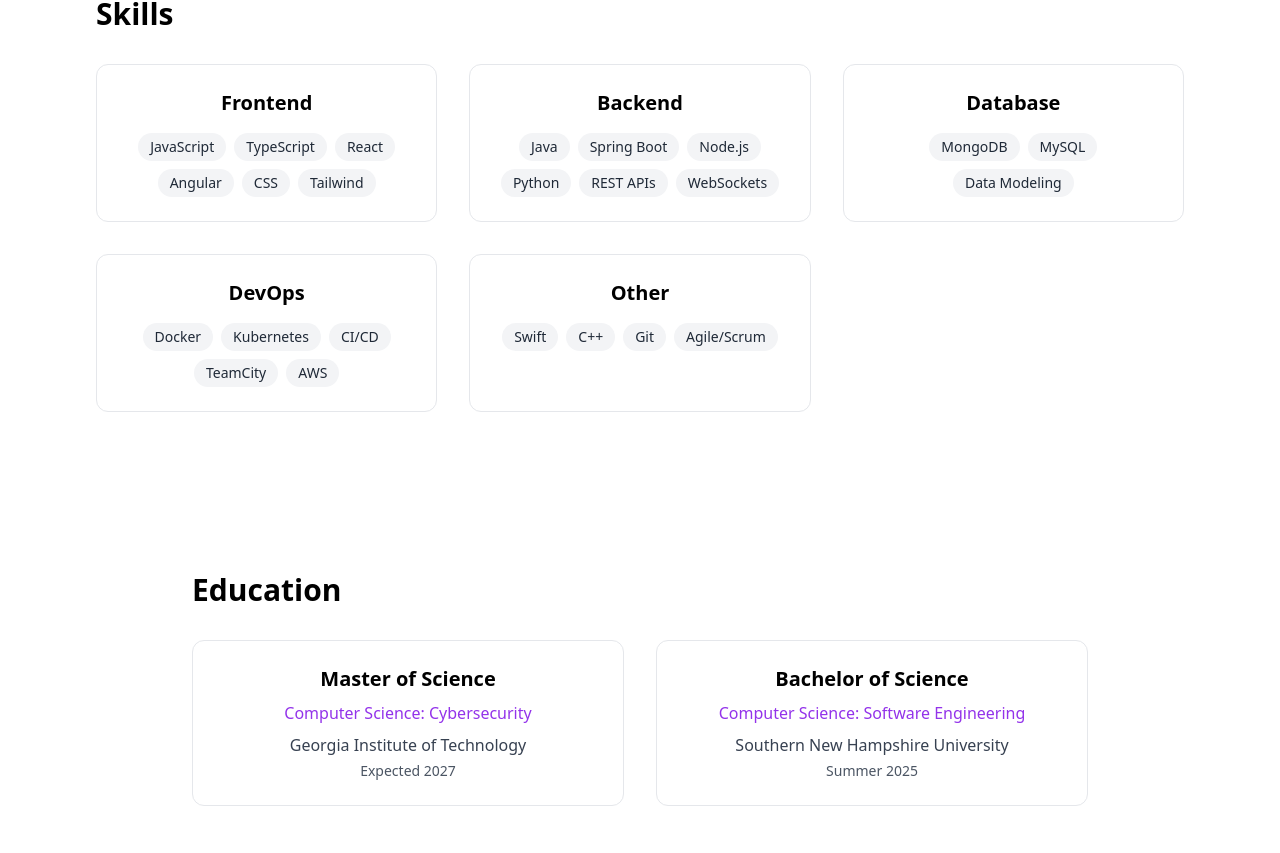
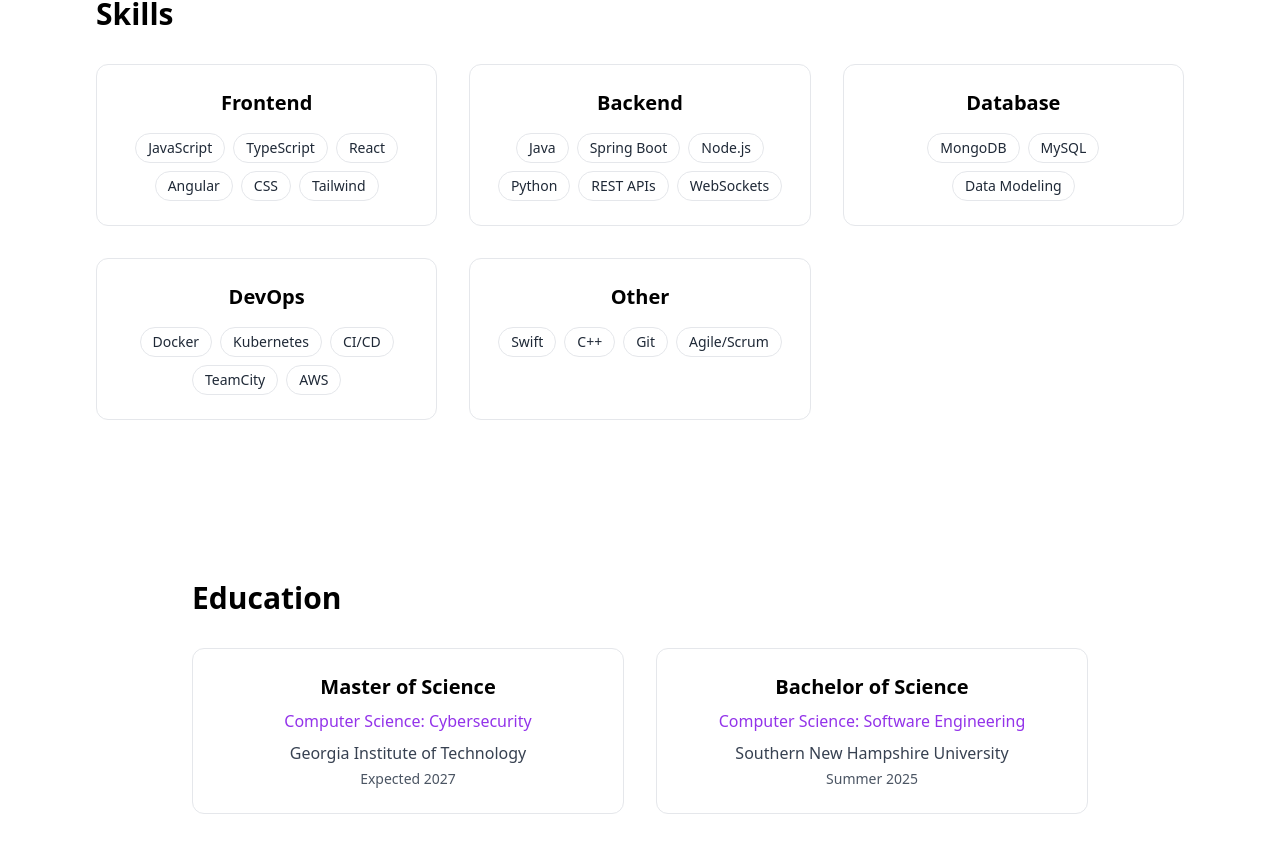
Before and after one commit to Eselin1/ian-portfolio, a React (Vite) app: page / in a window 1280 px wide. Shown: the part 2207-3060 px from the top of the page. Built offline with nearby package versions, Linux system fonts and the light colour scheme; no server answers.

Commit message:
matched colors

```diff
--- a/src/sections/SkillsSection.jsx
+++ b/src/sections/SkillsSection.jsx
@@ -31,7 +31,11 @@ export default function SkillsSection() {
               <h3 className="text-xl font-bold mb-4 capitalize text-center">{category === 'devops' ? 'DevOps' : category}</h3>
               <div className="flex flex-wrap gap-2 justify-center">
                 {skillList.map((skill, i) => (
-                  <motion.span key={i} whileHover={{ scale: 1.1 }} className="bg-gray-100 dark:bg-gray-700 px-3 py-1 rounded-full text-sm text-gray-800 dark:text-gray-200 cursor-default">
+                  <motion.span
+                    key={i}
+                    whileHover={{ scale: 1.05 }}
+                    className="bg-white dark:bg-zinc-900 border border-gray-200 dark:border-zinc-700 px-3 py-1 rounded-full text-sm text-gray-800 dark:text-gray-100 cursor-default hover:bg-gray-50 dark:hover:bg-zinc-800 transition-colors"
+                  >
                     {skill}
                   </motion.span>
                 ))}
```
